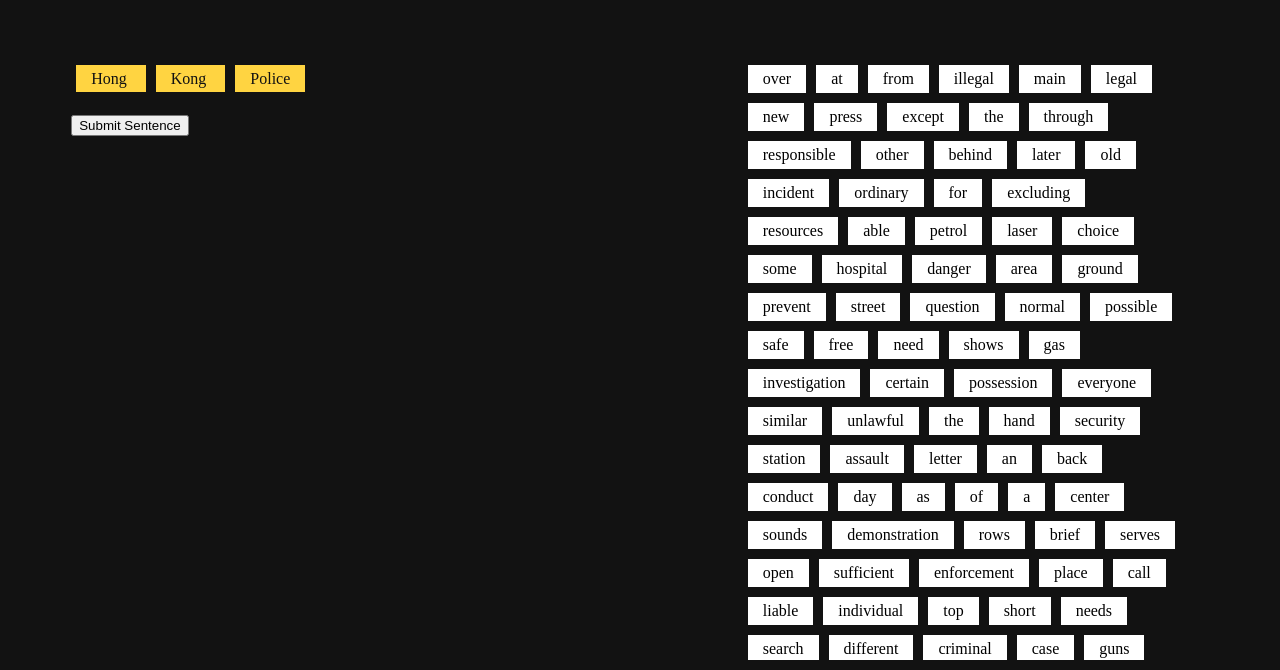
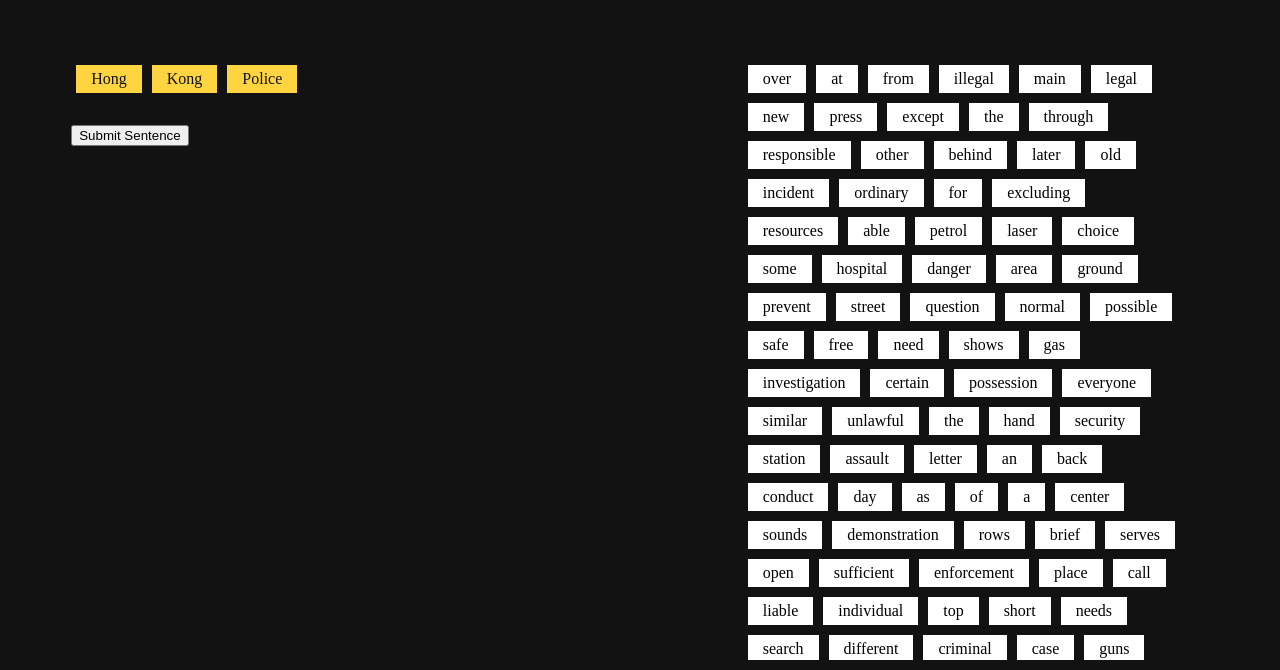
Before and after one commit to winnieyoe/magneticBS, a plain HTML site: page index.html in a window 1280 px wide. Shown: the part 68-738 px from the top of the page. Drawn offline with nearby package versions, Linux system fonts and the light colour scheme.

Commit message:
wrap elements

```diff
--- a/style.css
+++ b/style.css
@@ -36,13 +36,19 @@ div::-webkit-scrollbar-thumb:hover {
   margin: 5%;
   padding: 0px 20px 0px 0px;
   width: 45%;
-  max-height: 600px;
+  height: 600px;
   overflow-y: scroll;
 }
 
 #sentenceSection{
   width: 55%;
   margin: 5%;
+  /* overflow: auto; */
+}
+
+#sentence{
+  display: flex;
+  flex-flow: row wrap;
 }
 
 #button{
```
